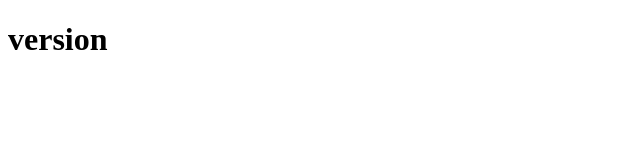
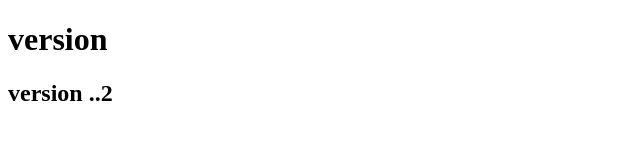
Before and after one commit to ramu-varma/demo3, a plain HTML site: page index.html in a window 1280 px wide. Shown: the whole page, without its empty margins (0-640 px from the left). Drawn offline with Linux system fonts and the light colour scheme.

Commit message:
version2

```diff
--- a/index.html
+++ b/index.html
@@ -7,5 +7,6 @@
 </head>
 <body>
     <h1>version </h1>
+    <h2>version ..2</h2>
 </body>
 </html>
```
